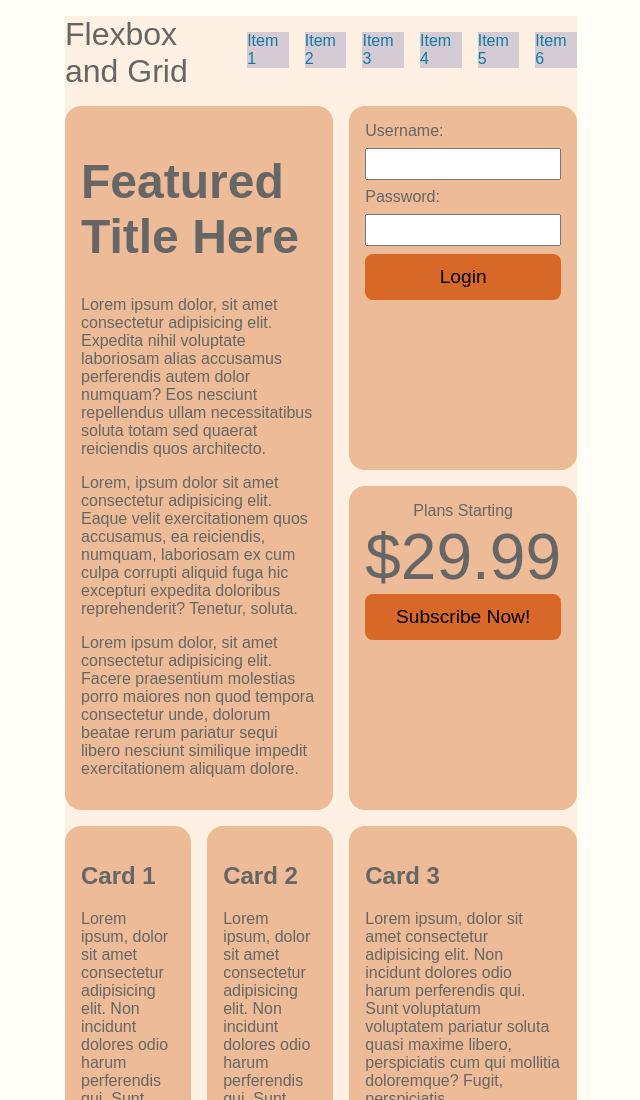
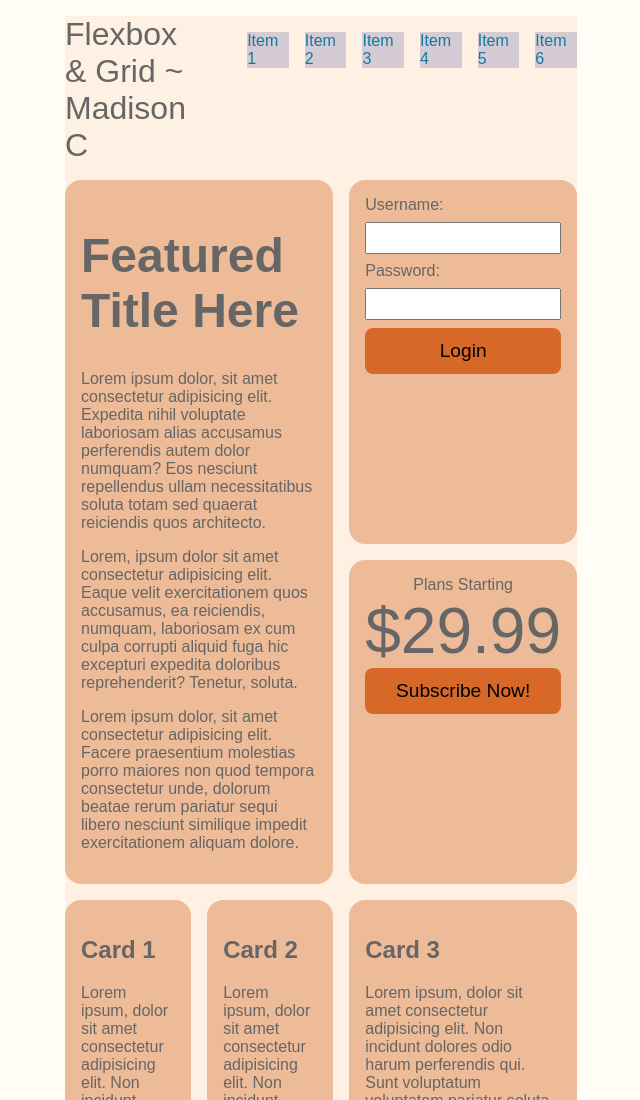
Before and after one commit to WSU-SoC-WEB2620-CU/web2620-class-activities-madisonmchristensen, a website built with Vite: page src/example05.html in a window 1280 px wide. Shown: the top 1100 px of the page, without its empty margins (319-959 px from the left). Built offline with nearby package versions, Linux system fonts and the light colour scheme.

Commit message:
Example 05 Grid and Flexbox ~ Madison Christensen

```diff
--- a/src/example05.html
+++ b/src/example05.html
@@ -8,7 +8,7 @@
 </head>
 <body>
   <!-- TODO: Example 05 (Activity 6) HTML goes here -->
-  <header>Flexbox and Grid</header>
+  <header>Flexbox & Grid ~ Madison C</header>
 
   <!-- Navigation -->
   <nav>
```
